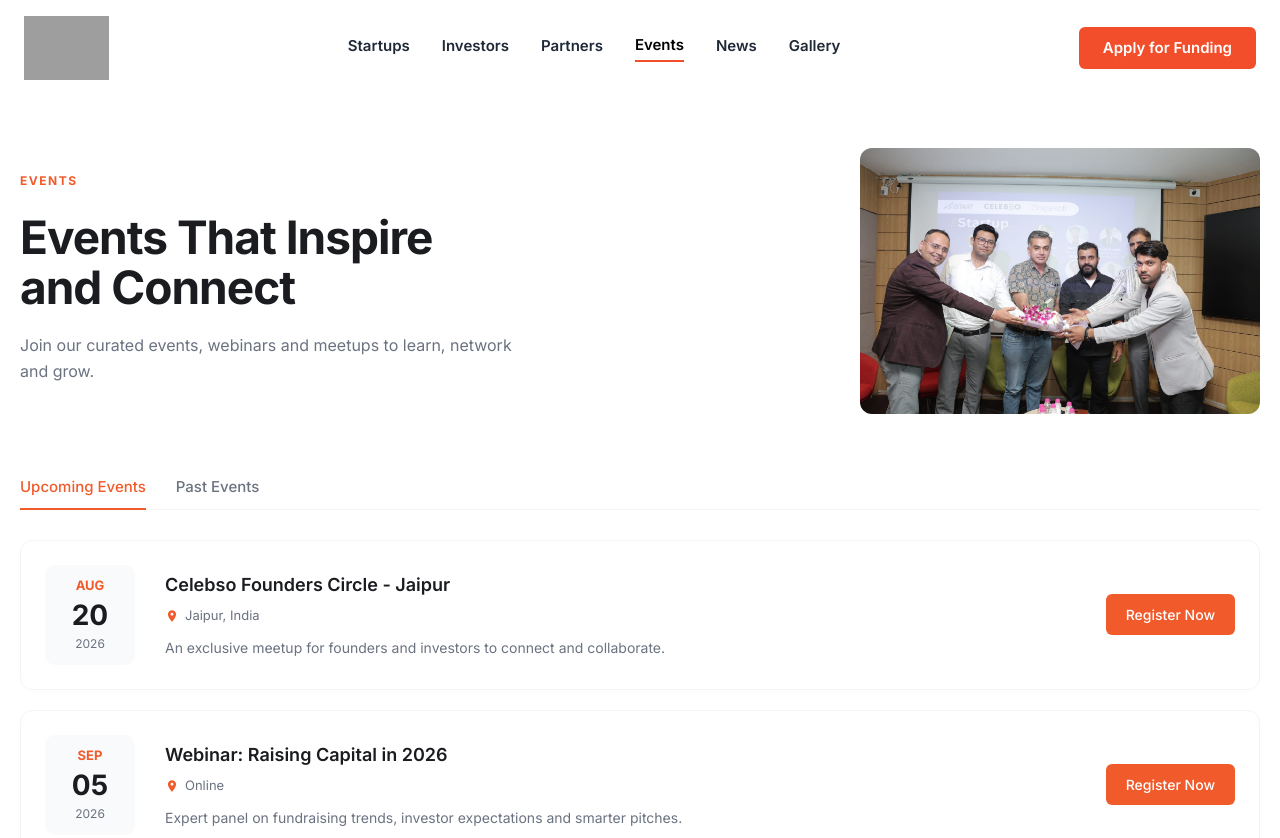
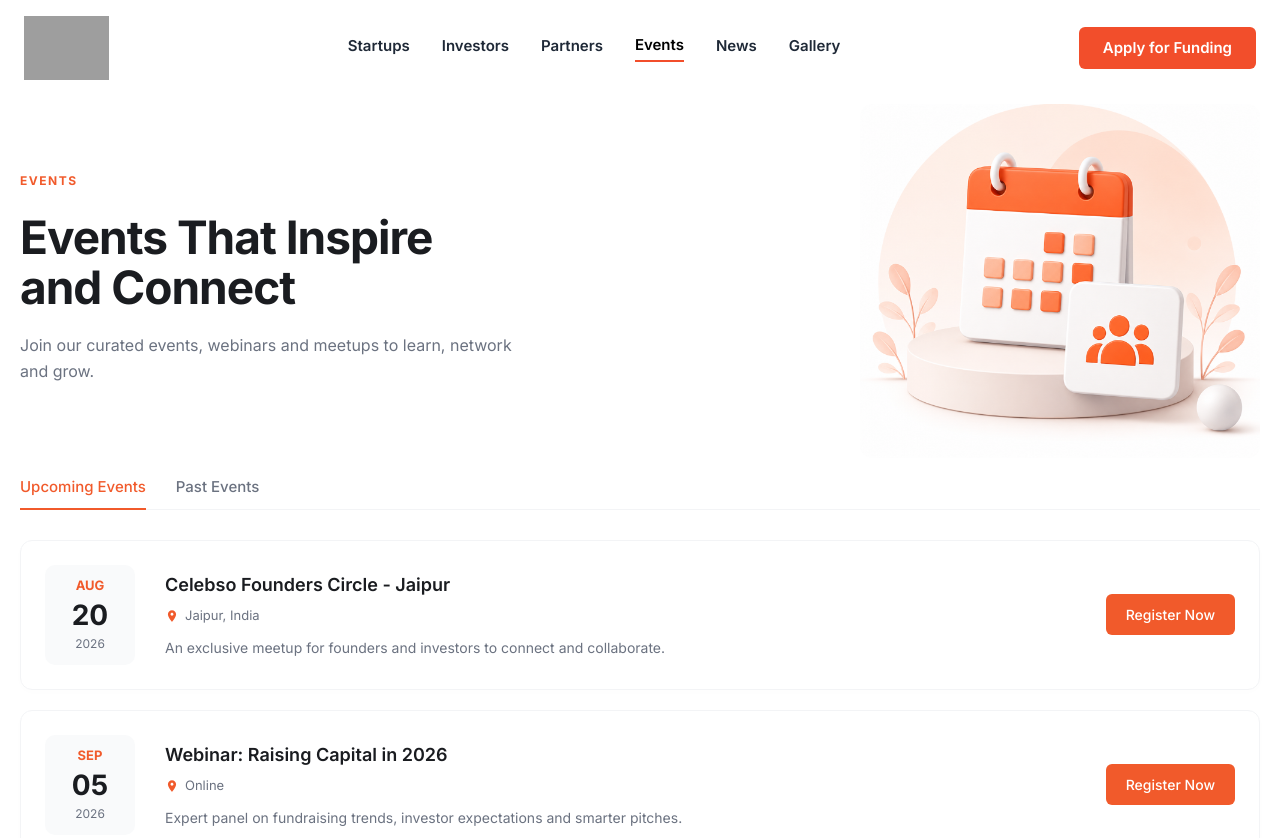
Before and after one commit to devil00kingh-sys/NextFund, a website: page events.html in a window 1280 px wide. Shown: the top 838 px of the page. Drawn offline with nearby package versions, Linux system fonts and the light colour scheme; grey boxes are pictures that could not be loaded.

Commit message:
Restore Events Illustration image on events page using gallery image

```diff
--- a/events.html
+++ b/events.html
@@ -635,7 +635,7 @@
                 <p>Join our curated events, webinars and meetups to learn, network and grow.</p>
             </div>
             <div class="hero-image" data-aos="fade-right">
-                <img src="assets/images/pages/gallery/WhatsApp Image 2026-09-01 at 10.42.13 AM.jpeg" alt="Events Illustration">
+                <img src="assets/images/pages/gallery/ChatGPT Image Sep 1, 2026, 09_57_08 AM.png" alt="Events Illustration">
             </div>
         </section>
 
```
Also changed, not shown: assets/images/pages/gallery/ChatGPT Image Sep 1, 2026, 09_57_08 AM.png (added).
